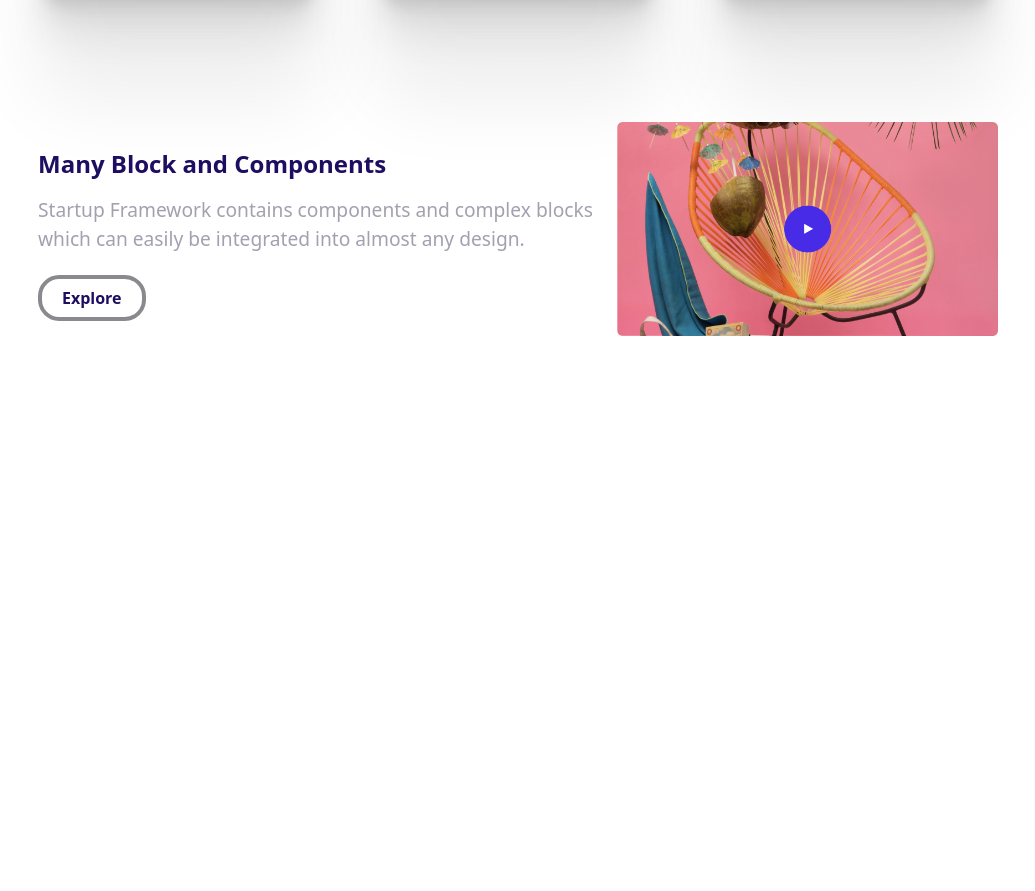
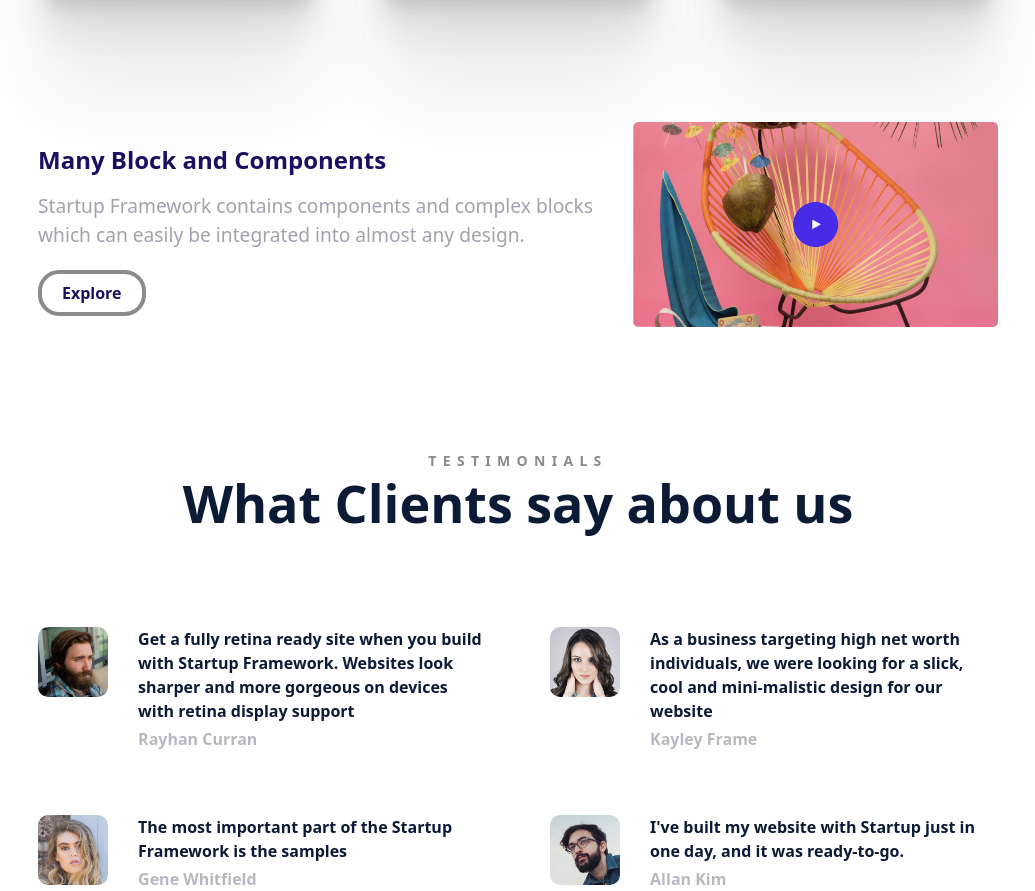
Before and after one commit to nethmina1028/Startup-Agency, a Next.js app in the folder my-app/: page / in a window 1280 px wide. Shown: the part 1473-2364 px from the top of the page, without its empty margins (122-1157 px from the left). Before the commit the page ends 1809 px from the top, so only its background shows below. Built offline with nearby package versions, Linux system fonts and the light colour scheme; a web font is replaced by a local one.

Commit message:
TestimonialsCard done

```diff
--- /dev/null
+++ b/my-app/src/app/card/TestimonialsCard.tsx
@@ -0,0 +1,26 @@
+import React from 'react'
+
+
+interface IProps {
+    imageUrl: string;
+    review: string;
+    reviewerName: string;
+  }
+
+function TestimonialsCard({ imageUrl, review, reviewerName }: IProps) {
+  return (
+    <div className='flex flex-col md:flex-row gap-[1.88rem]'>
+          <img src={imageUrl} alt="testi image"
+          className="w-[4.375rem] h-[4.375rem] rounded-[0.625rem]"
+          />
+
+          <div>
+              <p className="text-darkBlue font-bold">{review}</p>
+              <p className="text-darkBlue font-bold opacity-[0.3] mt-1">{reviewerName}</p>
+          </div>
+
+    </div>
+  )
+}
+
+export default TestimonialsCard
--- a/my-app/src/app/components/Block.tsx
+++ b/my-app/src/app/components/Block.tsx
@@ -2,7 +2,7 @@ import React from 'react'
 
 function Block() {
   return (
-    <div className='flex flex-col md:flex-row items-center justify-between '>
+    <div className='flex flex-col md:flex-row items-center justify-between gap-10 '>
           <div>
             <p className='text-lightBlue font-bold text-2xl'>Many Block and Components</p>
             <p className="text-customLightGray text-[1.2rem] mt-4 mb-8">Startup Framework contains components and complex blocks which can easily be integrated into almost any design.</p>
--- /dev/null
+++ b/my-app/src/app/components/Testimonials.tsx
@@ -0,0 +1,60 @@
+import React from 'react'
+import TestimonialsCard from '../card/TestimonialsCard';
+
+function Testimonials() {
+
+    const appReviewData = [
+        {
+          id: 0,
+          imageUrl: "/images/rayhan.jpg",
+          reviewerName: "Rayhan Curran",
+          review:
+            "Get a fully retina ready site when you build with Startup Framework. Websites look sharper and more gorgeous on devices with retina display support",
+        },
+
+        {
+          id: 1,
+          imageUrl: "/images/kayley.jpg",
+          reviewerName: "Kayley Frame",
+          review:
+            "As a business targeting high net worth individuals, we were looking for a slick, cool and mini-malistic design for our website",
+        },
+        {
+          id: 2,
+          imageUrl: "/images/gene.jpg",
+          reviewerName: "Gene Whitfield",
+          review: "The most important part of the Startup Framework is the samples",
+        },
+        {
+          id: 3,
+          imageUrl: "/images/alan.jpg",
+          reviewerName: "Allan Kim",
+          review:
+            "I've built my website with Startup just in one day, and it was ready-to-go. ",
+        },
+      ];
+
+  return (
+    <div>
+           <div className='text-center flex flex-col gap-4'>
+                 <p className='text-customGray tracking-[0.39375rem] uppercase text-[0.875rem] font-[700] text-center'>TESTIMONIALS</p>
+                 <p className='text-darkBlue text-2xl md:text-[3.25rem] font-[700] text-center'>What Clients say about us</p>
+           </div>
+
+           <div className='grid grid-cols-1 gap-16 md:grid-cols-2 mt-8 md:mt-[6.75rem]'>
+
+           {appReviewData.map((review) => (
+          <TestimonialsCard
+            key={review.id}
+            imageUrl={review.imageUrl}
+            review={review.review}
+            reviewerName={review.reviewerName}
+          />
+        ))}
+
+           </div>
+    </div>
+  )
+}
+
+export default Testimonials
--- a/my-app/src/app/page.tsx
+++ b/my-app/src/app/page.tsx
@@ -2,6 +2,7 @@ import Block from "./components/Block";
 import Hero from "./components/Hero";
 import Navbar from "./components/Navbar";
 import Service from "./components/Service";
+import Testimonials from "./components/Testimonials";
 
 
 export default function Home() {
@@ -13,6 +14,7 @@ export default function Home() {
         <Hero />
         <Service />
         <Block />
+        <Testimonials />
     </div>
 
     </main>
```
